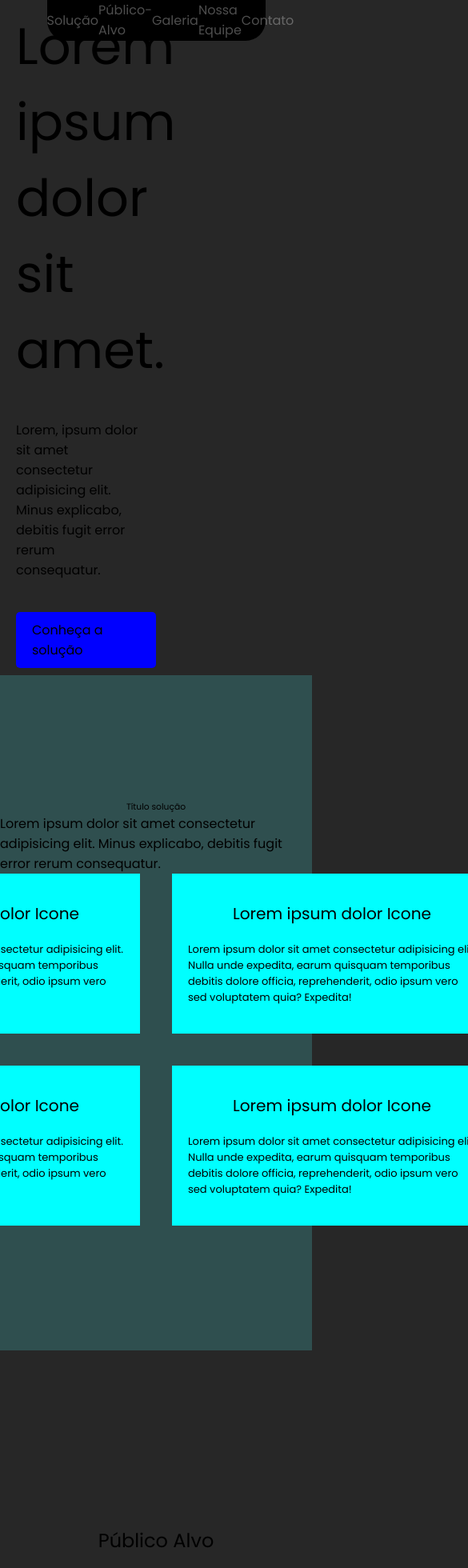
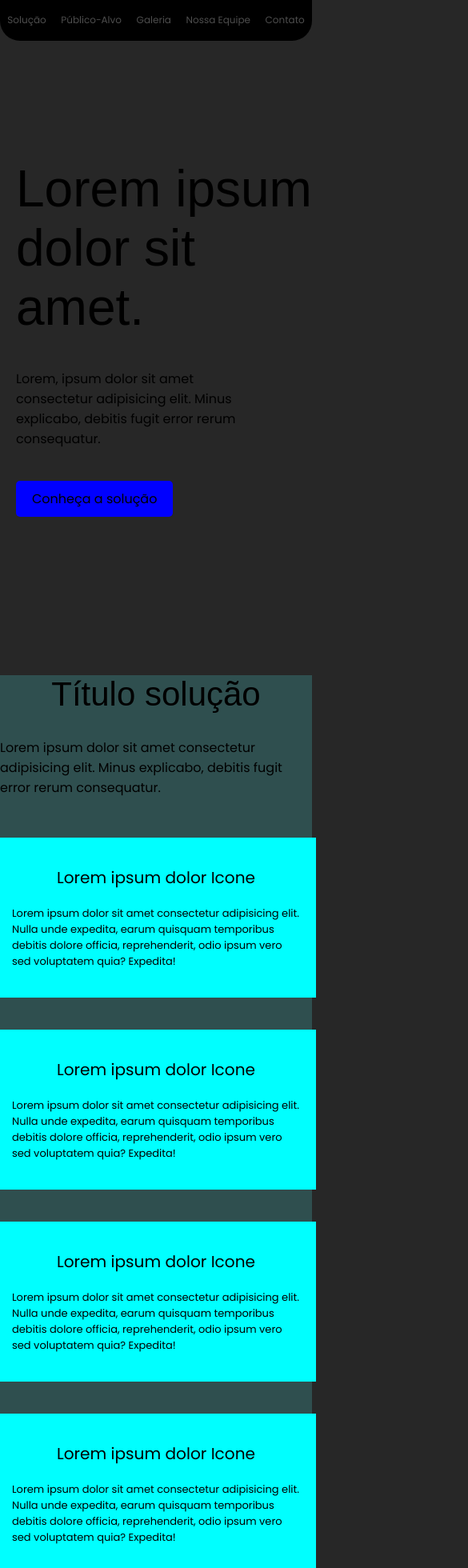
Before and after one commit to AndreyDurante/Sprint-3, a React (Vite) app in the folder sprint/: page / in a window 390 px wide. Shown: the top 1960 px of the page at 80% size, 585 px wide, since content can reach past the window. Built offline with nearby package versions, Linux system fonts and the light colour scheme; a web font is replaced by a local one.

Commit message:
Colocando responsividade no site

```diff
--- a/sprint/src/App.jsx
+++ b/sprint/src/App.jsx
@@ -11,7 +11,7 @@ function App() {
       <section className='landing'>
           <Head></Head>
             <article className='conteudo-landing'>
-              <h6>Lorem ipsum dolor sit amet.</h6>
+          <h6 className='titulo'>Lorem ipsum dolor sit amet.</h6>
               <p>Lorem, ipsum dolor sit amet consectetur adipisicing elit. Minus explicabo, debitis fugit error rerum consequatur.</p>
               <Botao
               texto = "Conheça a solução"
@@ -19,12 +19,11 @@ function App() {
               />
             </article>
             <div className='imagem-landing'>
-
             </div>
         </section>
 
         <section className='solucao'>
-          <h6>Título solução</h6>
+          <h2 className='titulo titulo-solucao'>Título solução</h2>
           <p>Lorem ipsum dolor sit amet consectetur adipisicing elit. Minus explicabo, debitis fugit error rerum consequatur.</p>
           <div className='cards-solucao'>
             <Solucao/>
@@ -35,7 +34,7 @@ function App() {
         </section>
 
         <section className='publico-alvo'>
-          <h2>Público Alvo</h2>
+        <h2 className='titulo'>Público Alvo</h2>
           <div className='div-publico'>
             <Publico/>
             <Publico/>
@@ -45,12 +44,12 @@ function App() {
         </section>
 
         <section className='galeria'>
-          <h2>Galeria</h2>
+        <h2 className='titulo'>Galeria</h2>
           <main className='fotos-galeria'></main>
         </section>
 
         <section className='equipe'>
-          <h2>Quem somos?</h2>
+        <h2 className='titulo'>Quem somos?</h2>
           <div className='div-integrantes'>
             <Integrantes/>
             <Integrantes/>
--- a/sprint/src/components/Head.css
+++ b/sprint/src/components/Head.css
@@ -21,8 +21,14 @@
 
 .head a:hover {
     opacity: 100%;
-    text-shadow:
-        0 0 5px #ffffff,
-        0 0 10px #ffffff;
     color: white;
+    transform: scale(1.05);
 }
+
+@media (max-width: 1040px) {
+    .head{
+        width: 100%;
+        left: 0;
+        font-size: 12px;
+    }
+}
--- a/sprint/src/index.css
+++ b/sprint/src/index.css
@@ -67,9 +67,15 @@ a{
   flex-direction: column;
   align-items: center;
   justify-content: center;
+  gap: 30px;
+}
+
+.solucao h2{
+  font-size: 42px;
 }
 
 .cards-solucao{
+  margin-top: 20px;
   display: grid;
   grid-template-columns: repeat(2, 1fr);
   grid-template-rows: repeat(2, 1fr);
@@ -116,7 +122,9 @@ a{
 }
 
 .div-integrantes{
-  display: flex;
+  display: grid;
+  grid-template-columns: repeat(4, 1fr);
+  grid-template-rows: 1fr;
   gap: 20px;
 }
 
@@ -125,3 +133,44 @@ footer {
   height: 20vh;
   background-color: black;
 }
+
+@media (max-width: 1040px) {
+  .solucao{
+    height: auto;
+  }
+  .cards-solucao{
+    grid-template-columns: 1fr;
+    grid-template-rows: repeat(4, 1fr);
+    margin: 20px;
+  }
+
+  .publico-alvo{
+    height: auto;
+  }
+
+  .publico-alvo h2{
+    padding-top: 20px;
+  }
+
+  .div-publico{
+    grid-template-columns: 1fr;
+    grid-template-rows: repeat(4, 1fr);
+  }
+
+  .div-integrantes{
+    grid-template-columns: 1fr;
+    grid-template-rows: repeat(4, 1fr);
+  }
+
+  .equipe{
+    height: auto;
+  }
+
+  .landing{
+    height: auto;
+  }
+
+  .conteudo-landing{
+    width: 100%;
+  }
+}
```
Also changed, not shown: sprint/src/components/integrantes.css (line endings or trailing spaces).
